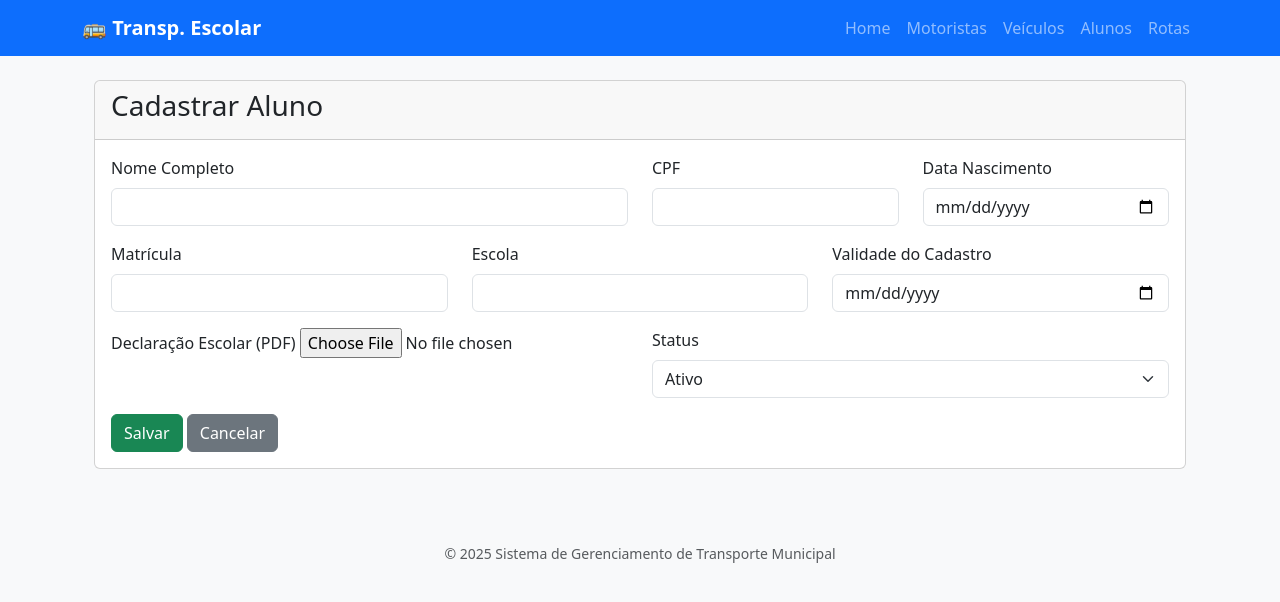
After one commit to ViniciusOliver13/Gerenciamento-Transporte-Escolar, a Django app: page /alunos/novo/ in a window 1280 px wide. The commit adds this page. Shown: the top 602 px of the page. Run offline with Django 5.2, Linux system fonts and the light colour scheme.

Commit message:
feat: criação de telas de gerenciamento de alunos

```diff
--- /dev/null
+++ b/educacional/templates/educacional/aluno_form.html
@@ -0,0 +1,74 @@
+{% extends 'base.html' %}
+
+{% block content %}
+<div class="container mt-4">
+    <div class="card">
+        <div class="card-header">
+            <h3>{% if form.instance.pk %}Editar Aluno{% else %}Cadastrar Aluno{% endif %}</h3>
+        </div>
+        <div class="card-body">
+            <form method="post" enctype="multipart/form-data">
+                {% csrf_token %}
+
+                <div class="row">
+                    <div class="col-md-6 mb-3">
+                        <label class="form-label">Nome Completo</label>
+                        <input type="text" name="nome" class="form-control" value="{{ form.nome.value|default:'' }}" required>
+                        {{ form.nome.errors }}
+                    </div>
+                    <div class="col-md-3 mb-3">
+                        <label class="form-label">CPF</label>
+                        <input type="text" name="cpf" class="form-control" value="{{ form.cpf.value|default:'' }}" required>
+                        {{ form.cpf.errors }}
+                    </div>
+                    <div class="col-md-3 mb-3">
+                        <label class="form-label">Data Nascimento</label>
+                        <input type="date" name="data_nascimento" class="form-control" value="{{ form.data_nascimento.value|date:'Y-m-d'|default:'' }}">
+                        {{ form.data_nascimento.errors }}
+                    </div>
+                </div>
+
+                <div class="row">
+                    <div class="col-md-4 mb-3">
+                        <label class="form-label">Matrícula</label>
+                        <input type="text" name="matricula" class="form-control" value="{{ form.matricula.value|default:'' }}">
+                        {{ form.matricula.errors }}
+                    </div>
+                    <div class="col-md-4 mb-3">
+                        <label class="form-label">Escola</label>
+                        <input type="text" name="escola" class="form-control" value="{{ form.escola.value|default:'' }}">
+                        {{ form.escola.errors }}
+                    </div>
+                    <div class="col-md-4 mb-3">
+                        <label class="form-label">Validade do Cadastro</label>
+                        <input type="date" name="data_validade_cadastro" class="form-control" value="{{ form.data_validade_cadastro.value|date:'Y-m-d'|default:'' }}">
+                        {{ form.data_validade_cadastro.errors }}
+                    </div>
+                </div>
+
+                <div class="row">
+                    <div class="col-md-6 mb-3">
+                        <label class="form-label">Declaração Escolar (PDF)</label>
+                        {{ form.declaracao_escolar }}
+                        {% if form.instance.declaracao_escolar %}
+                            <div class="form-text">Atual: <a href="{{ form.instance.declaracao_escolar.url }}" target="_blank">Ver arquivo atual</a></div>
+                        {% endif %}
+                        {{ form.declaracao_escolar.errors }}
+                    </div>
+                    <div class="col-md-6 mb-3">
+                        <label class="form-label">Status</label>
+                        <select name="status_aluno" class="form-select">
+                            {% for value, label in form.fields.status_aluno.choices %}
+                                <option value="{{ value }}" {% if form.status_aluno.value == value %}selected{% endif %}>{{ label }}</option>
+                            {% endfor %}
+                        </select>
+                    </div>
+                </div>
+
+                <button type="submit" class="btn btn-success">Salvar</button>
+                <a href="{% url 'aluno_list' %}" class="btn btn-secondary">Cancelar</a>
+            </form>
+        </div>
+    </div>
+</div>
+{% endblock %}
--- /dev/null
+++ b/educacional/urls.py
@@ -0,0 +1,10 @@
+# educacional/urls.py
+from django.urls import path
+from .views import AlunoListView, AlunoCreateView, AlunoUpdateView, AlunoDeleteView
+
+urlpatterns = [
+    path('', AlunoListView.as_view(), name='aluno_list'),
+    path('novo/', AlunoCreateView.as_view(), name='aluno_create'),
+    path('editar/<int:pk>/', AlunoUpdateView.as_view(), name='aluno_update'),
+    path('deletar/<int:pk>/', AlunoDeleteView.as_view(), name='aluno_delete'),
+]
--- a/educacional/views.py
+++ b/educacional/views.py
@@ -1,3 +1,54 @@
 from django.shortcuts import render
+from django.views.generic import ListView, CreateView, UpdateView, DeleteView
+from django.urls import reverse_lazy
+from django.contrib.messages.views import SuccessMessageMixin # Importante para mensagens
+from django.contrib import messages # Importante para o delete
+from django.db.models import Q
+from datetime import date
+from .models import Aluno
 
-# Create your views here.
+class AlunoListView(ListView):
+    model = Aluno
+    template_name = 'educacional/aluno_list.html'
+    context_object_name = 'alunos'
+
+    def get_queryset(self):
+        queryset = super().get_queryset()
+        busca = self.request.GET.get('busca')
+        if busca:
+            queryset = queryset.filter(
+                Q(nome__icontains=busca) |
+                Q(matricula__icontains=busca) |
+                Q(cpf__icontains=busca)
+            )
+        return queryset
+
+    def get_context_data(self, **kwargs):
+        context = super().get_context_data(**kwargs)
+        context['hoje'] = date.today()
+        return context
+
+# Adicionamos SuccessMessageMixin para enviar a mensagem no cadastro
+class AlunoCreateView(SuccessMessageMixin, CreateView):
+    model = Aluno
+    template_name = 'educacional/aluno_form.html'
+    fields = ['nome', 'cpf', 'data_nascimento', 'matricula', 'escola', 'data_validade_cadastro', 'declaracao_escolar', 'status_aluno']
+    success_url = reverse_lazy('aluno_list')
+    success_message = "Aluno %(nome)s cadastrado com sucesso! 🎉"
+
+class AlunoUpdateView(SuccessMessageMixin, UpdateView):
+    model = Aluno
+    template_name = 'educacional/aluno_form.html'
+    fields = ['nome', 'cpf', 'data_nascimento', 'matricula', 'escola', 'data_validade_cadastro', 'declaracao_escolar', 'status_aluno']
+    success_url = reverse_lazy('aluno_list')
+    success_message = "Dados do aluno atualizados com sucesso! ✅"
+
+class AlunoDeleteView(DeleteView):
+    model = Aluno
+    template_name = 'educacional/aluno_confirm_delete.html'
+    success_url = reverse_lazy('aluno_list')
+
+    # No DeleteView é um pouco diferente, precisamos sobrescrever o form_valid
+    def form_valid(self, form):
+        messages.success(self.request, "Aluno excluído do sistema! 🗑️")
+        return super().form_valid(form)
--- a/templates/base.html
+++ b/templates/base.html
@@ -11,16 +11,22 @@
 
     <nav class="navbar navbar-expand-lg navbar-dark bg-primary">
       <div class="container">
-        <a class="navbar-brand fw-bold" href="#">🚌 Transp. Escolar</a>
+        <a class="navbar-brand fw-bold" href="{% url 'home' %}">🚌 Transp. Escolar</a>
+
         <button class="navbar-toggler" type="button" data-bs-toggle="collapse" data-bs-target="#navbarNav">
           <span class="navbar-toggler-icon"></span>
         </button>
+
         <div class="collapse navbar-collapse" id="navbarNav">
           <ul class="navbar-nav ms-auto">
-            <li class="nav-item"><a class="nav-link" href="#">Home</a></li>
+            <li class="nav-item"><a class="nav-link" href="{% url 'home' %}">Home</a></li>
+
+            <li class="nav-item"><a class="nav-link" href="#">Motoristas</a></li>
+
             <li class="nav-item"><a class="nav-link" href="#">Veículos</a></li>
-            <li class="nav-item"><a class="nav-link" href="#">Motoristas</a></li>
-            <li class="nav-item"><a class="nav-link" href="#">Alunos</a></li>
+
+            <li class="nav-item"><a class="nav-link" href="{% url 'aluno_list' %}">Alunos</a></li>
+
             <li class="nav-item"><a class="nav-link" href="#">Rotas</a></li>
           </ul>
         </div>
@@ -28,6 +34,15 @@
     </nav>
 
     <div class="container mt-4">
+        {% if messages %}
+            {% for message in messages %}
+                <div class="alert alert-{{ message.tags }} alert-dismissible fade show" role="alert">
+                    {{ message }}
+                    <button type="button" class="btn-close" data-bs-dismiss="alert" aria-label="Close"></button>
+                </div>
+            {% endfor %}
+        {% endif %}
+
         {% block content %}
         {% endblock %}
     </div>
--- a/transporte_escolar/urls.py
+++ b/transporte_escolar/urls.py
@@ -1,5 +1,5 @@
 from django.contrib import admin
-from django.urls import path
+from django.urls import path, include
 from django.conf import settings
 from django.conf.urls.static import static
 from django.views.generic import TemplateView
@@ -7,6 +7,7 @@ from django.views.generic import TemplateView
 urlpatterns = [
     path('admin/', admin.site.urls),
     path('', TemplateView.as_view(template_name='home.html'), name='home'),
+    path('alunos/', include('educacional.urls')),
 ]
 
 if settings.DEBUG:
```
Also changed, not shown: educacional/templates/educacional/aluno_confirm_delete.html (added, +15 -0 lines), educacional/templates/educacional/aluno_list.html (added, +74 -0 lines), educacional/templates/index.html (deleted).
